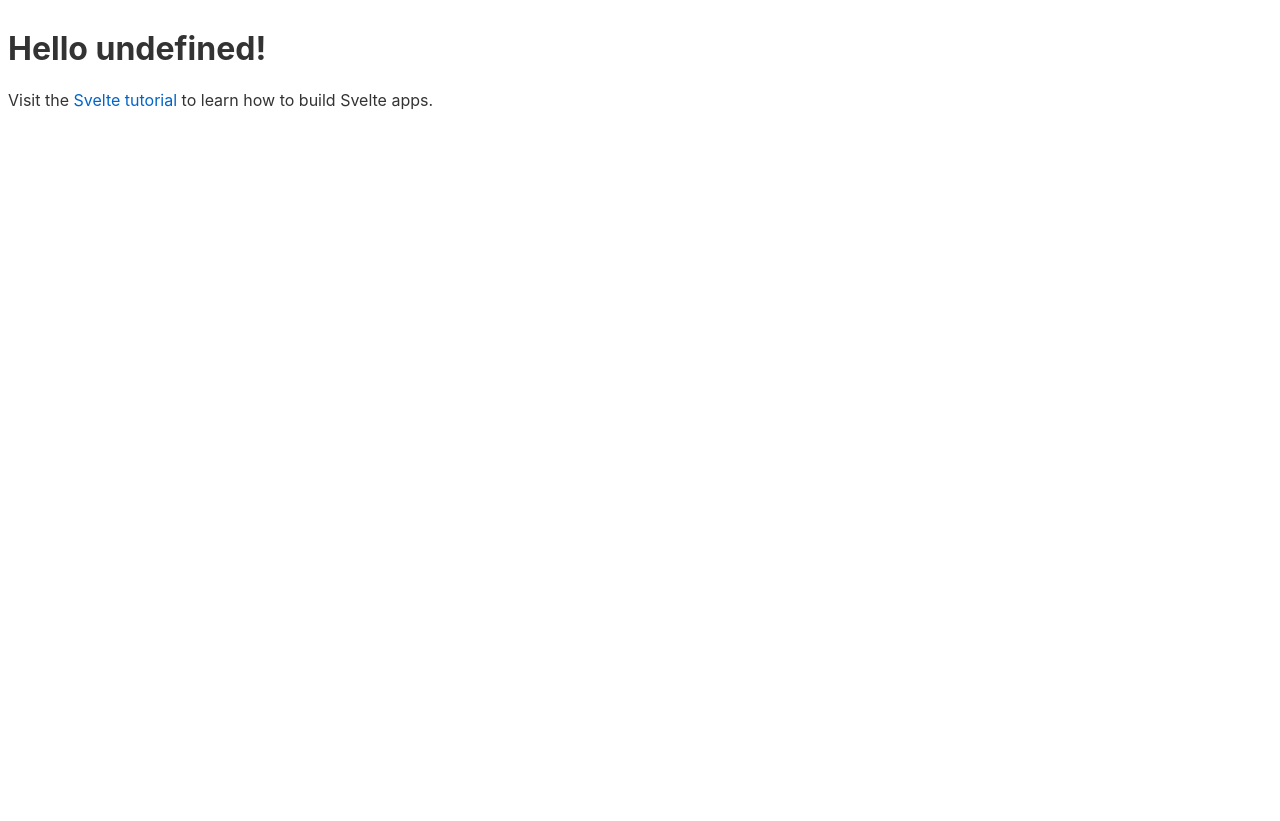
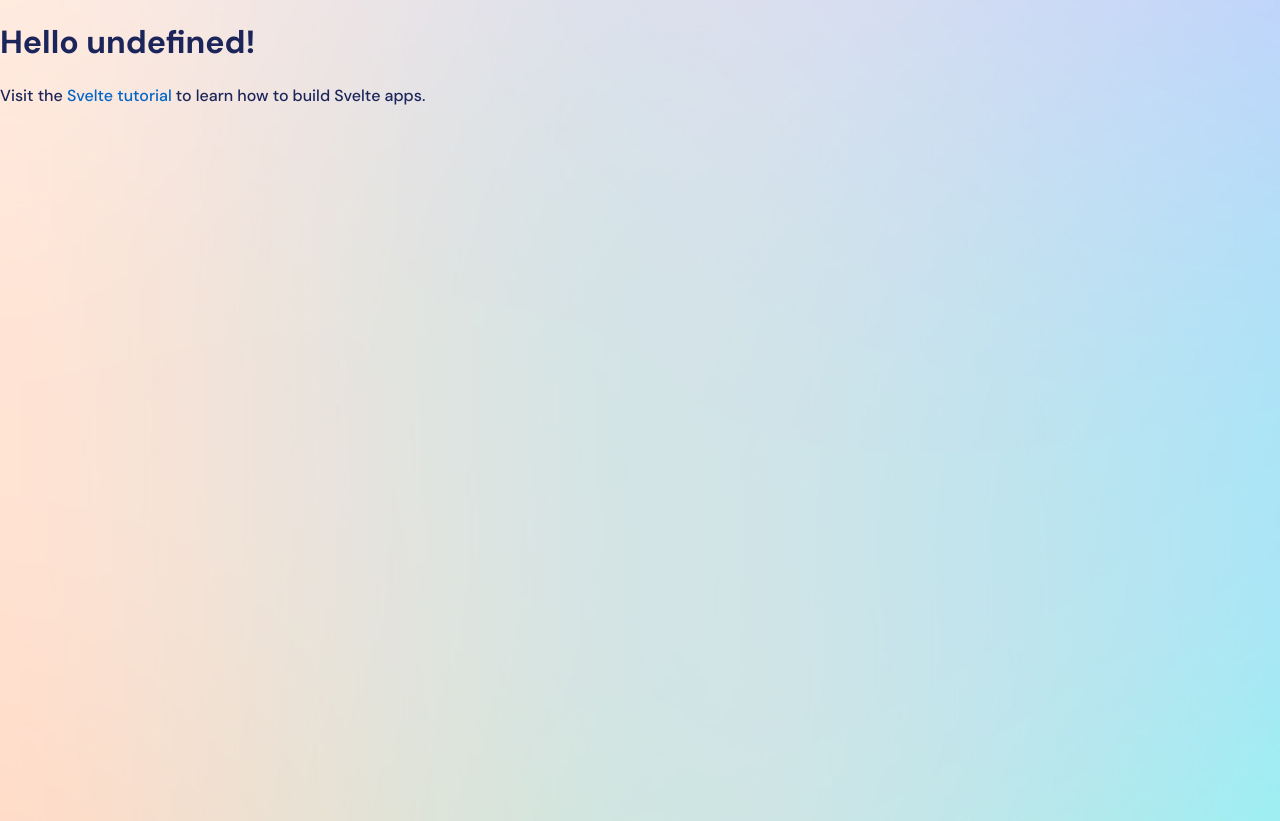
Before and after one commit to silvijasaule/payment-app, a Svelte app: page / in a window 1280 px wide. Before the commit the page ends 800 px from the top, so only its background shows below. Built offline with nearby package versions, Linux system fonts and the light colour scheme.

Commit message:
Update global styles

```diff
--- a/public/global.css
+++ b/public/global.css
@@ -1,3 +1,10 @@
+:root{
+	--button-color:#0090FF;
+	--text-color:#1B2559;
+	--light-text-color:#6771A7;
+	--white:#ffffff;
+}
+
 html, body {
 	position: relative;
 	width: 100%;
@@ -5,12 +12,13 @@ html, body {
 }
 
 body {
-	color: #333;
+	background: url("Rectangle.jpg");
+	color: var(--text-color);
 	margin: 0;
-	padding: 8px;
+	padding: 0;
 	box-sizing: border-box;
-	font-family: -apple-system, BlinkMacSystemFont, "Segoe UI", Roboto, Oxygen-Sans, Ubuntu, Cantarell, "Helvetica Neue", sans-serif;
-}
+	font-family: 'DM Sans', sans-serif;
+	font-weight: 500;}
 
 a {
 	color: rgb(0,100,200);
@@ -36,7 +44,7 @@ input, button, select, textarea {
 	padding: 0.4em;
 	margin: 0 0 0.5em 0;
 	box-sizing: border-box;
-	border: 1px solid #ccc;
+	border: none;
 	border-radius: 2px;
 }
 
@@ -44,20 +52,7 @@ input:disabled {
 	color: #ccc;
 }
 
-button {
-	color: #333;
-	background-color: #f4f4f4;
-	outline: none;
-}
 
 button:disabled {
 	color: #999;
 }
-
-button:not(:disabled):active {
-	background-color: #ddd;
-}
-
-button:focus {
-	border-color: #666;
-}
```
